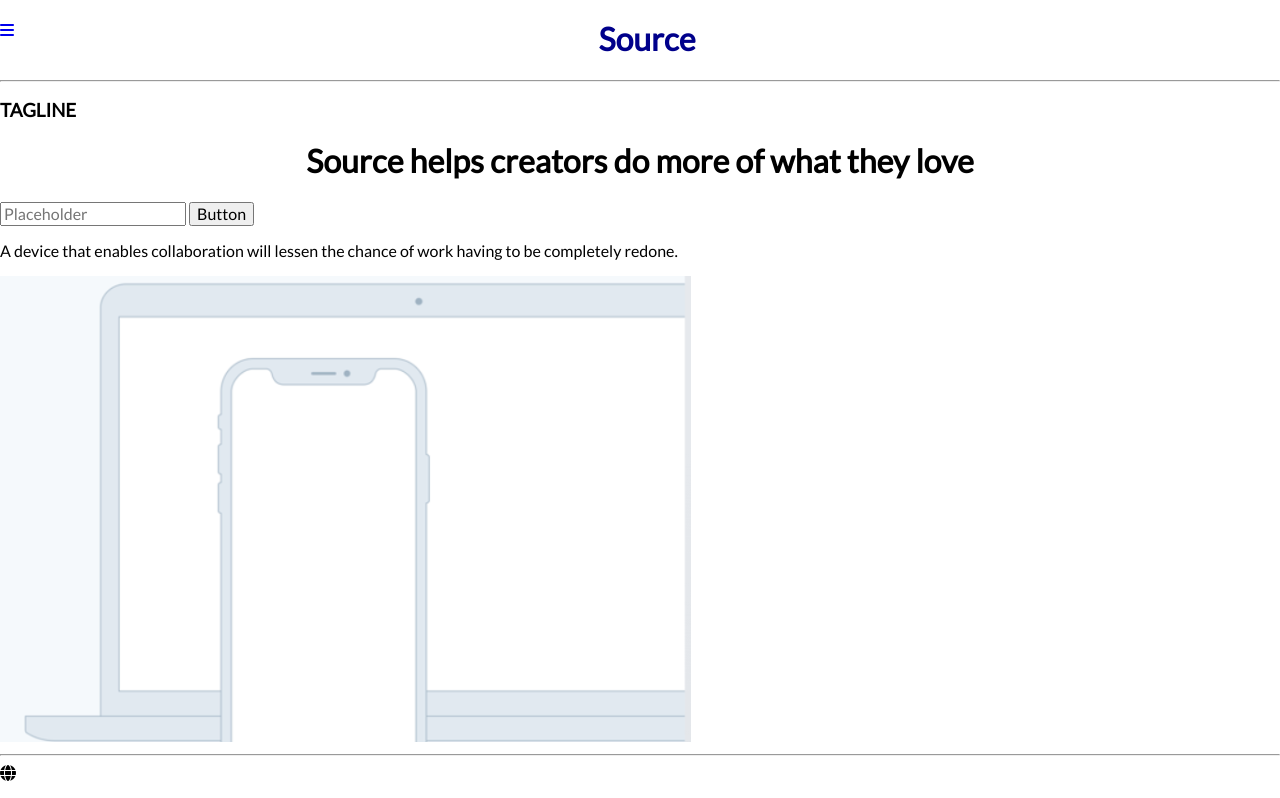
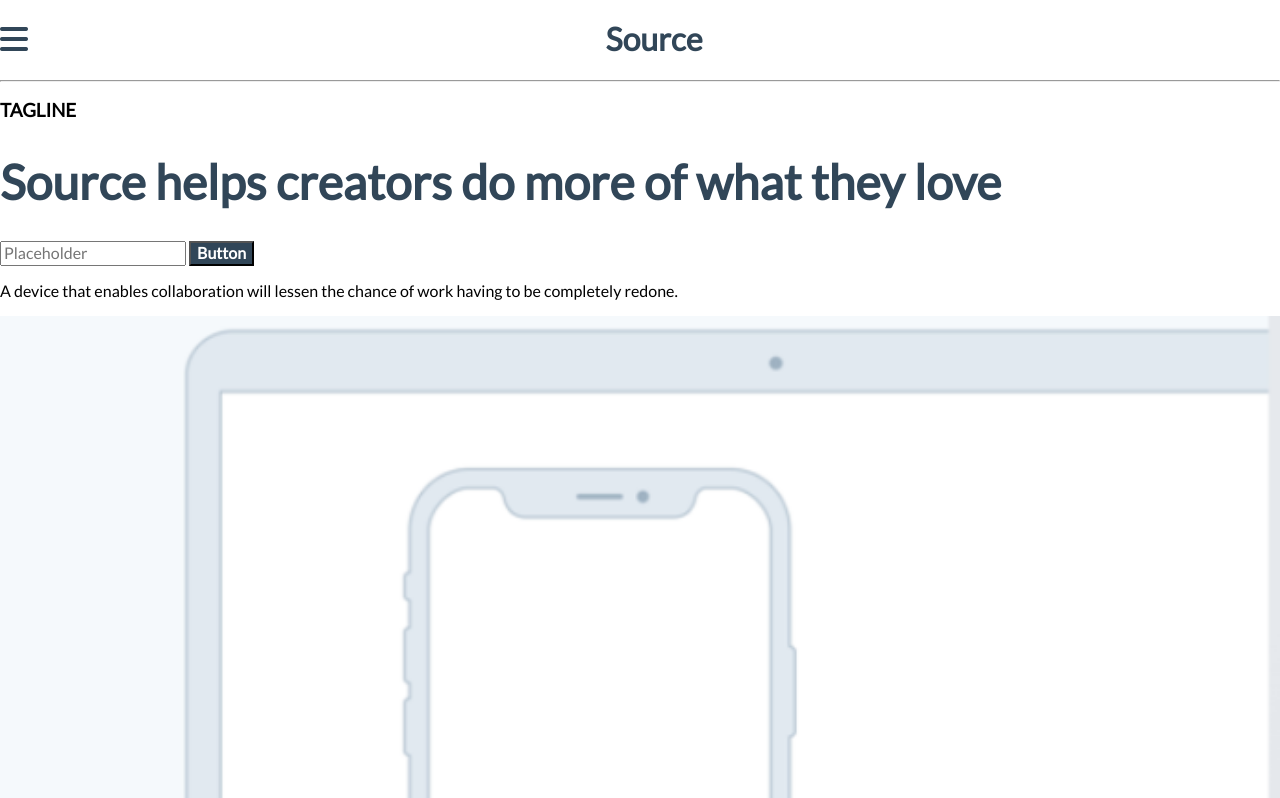
Before and after one commit to Operaismo/Source, a website: page index.html in a window 1280 px wide. Shown: the top 798 px of the page. Drawn offline with Linux system fonts and the light colour scheme.

Commit message:
feat: finished styling of header

```diff
--- a/css/style.css
+++ b/css/style.css
@@ -20,6 +20,13 @@
 /******************************************
 /* BASE STYLES
 /*******************************************/
+:root {
+  --font: "Roboto", Arial, Helvetica, sans-serif;
+  --main-grey: rgb(223, 232, 238);
+  --main-lightgrey: rgb(245, 249, 252);
+  --main-darkgrey: rgb(49, 70, 88);
+  --main-white: rgb(255, 255, 255);
+}
 
 body {
   font-family: 'Lato', sans-serif;
@@ -32,17 +39,36 @@ body {
 
 /* HEADER */
 header {
-  color: darkblue;
+  color: var(--main-darkgrey);
 }
 
 .hamburger {
   float: left;
+  font-size: 2em;
+  color: var(--main-darkgrey);
 }
 
-h1 {
+header h1 {
   text-align: center;
 }
 
+/* BODY 1: MAIN CONTENT */
+img {
+  width: 100%;
+  height: 100%;
+}
+
+button {
+  background-color: var(--main-darkgrey);
+  color: white;
+  font-weight: bold;
+}
+
+.main h1 {
+  font-weight: bold;
+  font-size: 3em;
+  color: var(--main-darkgrey);
+}
 /* footer {
 
 } */
--- a/index.html
+++ b/index.html
@@ -37,6 +37,7 @@
     <!-- HEADER/NAVBAR END -->
     <hr />
     <!-- MAIN START -->
+		<section class="main">
 			<h3>TAGLINE</h3>
 			<h1>Source helps creators do more of what they love</h1>
 			<input type="text" placeholder="Placeholder" />
@@ -46,6 +47,7 @@
 				to be completely redone.
 			</p>
 			<img src="img/source-tablet-phone.png" alt="tablet and phone" />
+		</section>
     <!-- MAIN END -->
     <hr />
     <!-- FEATURE START -->
```
Lines whose indentation alone changed are shown as unchanged.
